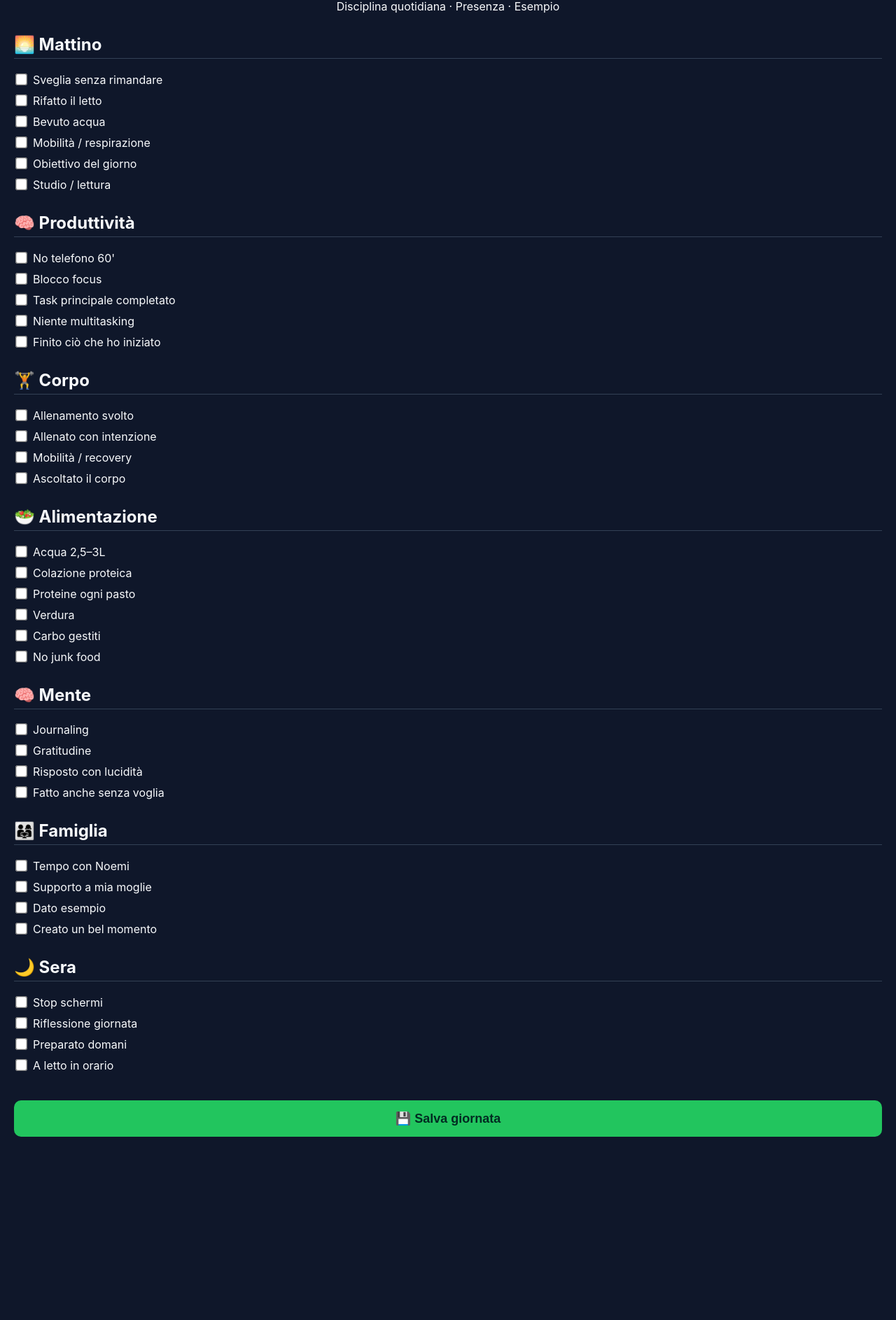
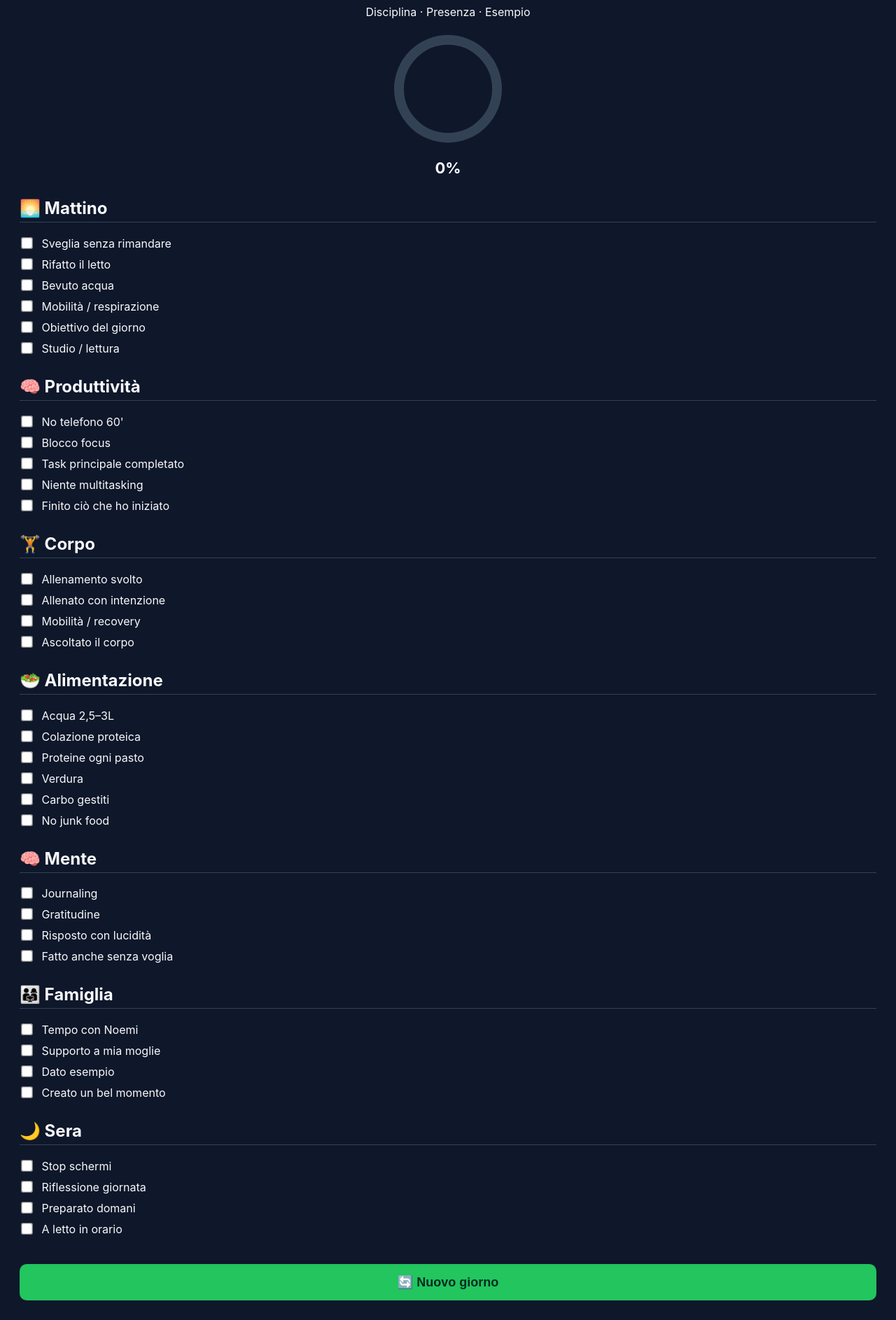
Before and after one commit to Gabrielefrezza/superuomo, a plain HTML site: page index.html in a window 1280 px wide. Shown: the part 103-1990 px from the top of the page at 70% size. Before the commit the page ends 1748 px from the top, so only its background shows below. Drawn offline with Linux system fonts and the light colour scheme.

Commit message:
Update index.html

```diff
--- a/index.html
+++ b/index.html
@@ -1,100 +1,178 @@
 <!DOCTYPE html>
 <html lang="it">
 <head>
-  <meta charset="UTF-8" />
-  <meta name="viewport" content="width=device-width, initial-scale=1.0"/>
+<meta charset="UTF-8">
+<meta name="viewport" content="width=device-width, initial-scale=1.0">
 <title>Super Uomo / Super Papà</title>
+
 <style>
 body {
   font-family: -apple-system, BlinkMacSystemFont, sans-serif;
-      background: #0f172a;
-      color: #f8fafc;
-      margin: 0;
-      padding: 20px;
+  background:#0f172a;
+  color:#f8fafc;
+  padding:20px;
 }
-    h1 {
-      text-align: center;
-    }
+h1 { text-align:center; }
 h2 {
-      margin-top: 30px;
-      border-bottom: 1px solid #334155;
-      padding-bottom: 5px;
+  margin-top:30px;
+  border-bottom:1px solid #334155;
+  padding-bottom:5px;
 }
 label {
-      display: block;
-      margin: 10px 0;
-      font-size: 16px;
+  display:block;
+  margin:10px 0;
 }
 input[type="checkbox"] {
-      transform: scale(1.3);
-      margin-right: 10px;
+  transform:scale(1.3);
+  margin-right:10px;
 }
+
+/* GRAFICO */
+.progress-container {
+  display:flex;
+  justify-content:center;
+  margin:20px 0;
+}
+svg {
+  width:160px;
+  height:160px;
+}
+circle {
+  fill:none;
+  stroke-width:14;
+}
+.bg {
+  stroke:#334155;
+}
+.progress {
+  stroke:#22c55e;
+  stroke-linecap:round;
+  transform:rotate(-90deg);
+  transform-origin:50% 50%;
+  stroke-dasharray:440;
+  stroke-dashoffset:440;
+  transition:stroke-dashoffset 0.5s;
+}
+.percent {
+  text-align:center;
+  font-size:22px;
+  font-weight:bold;
+}
+
 button {
-      margin-top: 30px;
-      width: 100%;
-      padding: 15px;
-      font-size: 18px;
-      background: #22c55e;
-      border: none;
-      border-radius: 10px;
-      color: #022c22;
-      font-weight: bold;
+  width:100%;
+  padding:15px;
+  font-size:18px;
+  background:#22c55e;
+  border:none;
+  border-radius:10px;
+  color:#022c22;
+  font-weight:bold;
+  margin-top:30px;
 }
 </style>
 </head>
+
 <body>
 
 <h1>🦍 Super Uomo / Super Papà</h1>
-<p style="text-align:center;">Disciplina quotidiana · Presenza · Esempio</p>
+<p style="text-align:center;">Disciplina · Presenza · Esempio</p>
+
+<div class="progress-container">
+<svg>
+  <circle class="bg" cx="80" cy="80" r="70"></circle>
+  <circle class="progress" cx="80" cy="80" r="70"></circle>
+</svg>
+</div>
+
+<div class="percent" id="percent">0%</div>
 
 <h2>🌅 Mattino</h2>
-<label><input type="checkbox">Sveglia senza rimandare</label>
-<label><input type="checkbox">Rifatto il letto</label>
-<label><input type="checkbox">Bevuto acqua</label>
-<label><input type="checkbox">Mobilità / respirazione</label>
-<label><input type="checkbox">Obiettivo del giorno</label>
-<label><input type="checkbox">Studio / lettura</label>
+<label><input type="checkbox"> Sveglia senza rimandare</label>
+<label><input type="checkbox"> Rifatto il letto</label>
+<label><input type="checkbox"> Bevuto acqua</label>
+<label><input type="checkbox"> Mobilità / respirazione</label>
+<label><input type="checkbox"> Obiettivo del giorno</label>
+<label><input type="checkbox"> Studio / lettura</label>
 
 <h2>🧠 Produttività</h2>
-<label><input type="checkbox">No telefono 60'</label>
-<label><input type="checkbox">Blocco focus</label>
-<label><input type="checkbox">Task principale completato</label>
-<label><input type="checkbox">Niente multitasking</label>
-<label><input type="checkbox">Finito ciò che ho iniziato</label>
+<label><input type="checkbox"> No telefono 60'</label>
+<label><input type="checkbox"> Blocco focus</label>
+<label><input type="checkbox"> Task principale completato</label>
+<label><input type="checkbox"> Niente multitasking</label>
+<label><input type="checkbox"> Finito ciò che ho iniziato</label>
 
 <h2>🏋️ Corpo</h2>
-<label><input type="checkbox">Allenamento svolto</label>
-<label><input type="checkbox">Allenato con intenzione</label>
-<label><input type="checkbox">Mobilità / recovery</label>
-<label><input type="checkbox">Ascoltato il corpo</label>
+<label><input type="checkbox"> Allenamento svolto</label>
+<label><input type="checkbox"> Allenato con intenzione</label>
+<label><input type="checkbox"> Mobilità / recovery</label>
+<label><input type="checkbox"> Ascoltato il corpo</label>
 
 <h2>🥗 Alimentazione</h2>
-<label><input type="checkbox">Acqua 2,5–3L</label>
-<label><input type="checkbox">Colazione proteica</label>
-<label><input type="checkbox">Proteine ogni pasto</label>
-<label><input type="checkbox">Verdura</label>
-<label><input type="checkbox">Carbo gestiti</label>
-<label><input type="checkbox">No junk food</label>
+<label><input type="checkbox"> Acqua 2,5–3L</label>
+<label><input type="checkbox"> Colazione proteica</label>
+<label><input type="checkbox"> Proteine ogni pasto</label>
+<label><input type="checkbox"> Verdura</label>
+<label><input type="checkbox"> Carbo gestiti</label>
+<label><input type="checkbox"> No junk food</label>
 
 <h2>🧠 Mente</h2>
-<label><input type="checkbox">Journaling</label>
-<label><input type="checkbox">Gratitudine</label>
-<label><input type="checkbox">Risposto con lucidità</label>
-<label><input type="checkbox">Fatto anche senza voglia</label>
+<label><input type="checkbox"> Journaling</label>
+<label><input type="checkbox"> Gratitudine</label>
+<label><input type="checkbox"> Risposto con lucidità</label>
+<label><input type="checkbox"> Fatto anche senza voglia</label>
 
 <h2>👨‍👩‍👧 Famiglia</h2>
-<label><input type="checkbox">Tempo con Noemi</label>
-<label><input type="checkbox">Supporto a mia moglie</label>
-<label><input type="checkbox">Dato esempio</label>
-<label><input type="checkbox">Creato un bel momento</label>
+<label><input type="checkbox"> Tempo con Noemi</label>
+<label><input type="checkbox"> Supporto a mia moglie</label>
+<label><input type="checkbox"> Dato esempio</label>
+<label><input type="checkbox"> Creato un bel momento</label>
 
 <h2>🌙 Sera</h2>
-<label><input type="checkbox">Stop schermi</label>
-<label><input type="checkbox">Riflessione giornata</label>
-<label><input type="checkbox">Preparato domani</label>
-<label><input type="checkbox">A letto in orario</label>
+<label><input type="checkbox"> Stop schermi</label>
+<label><input type="checkbox"> Riflessione giornata</label>
+<label><input type="checkbox"> Preparato domani</label>
+<label><input type="checkbox"> A letto in orario</label>
 
-<button onclick="alert('Giornata completata 💪')">💾 Salva giornata</button>
+<button onclick="resetDay()">🔄 Nuovo giorno</button>
+
+<script>
+const checkboxes = document.querySelectorAll("input[type='checkbox']");
+const progress = document.querySelector(".progress");
+const percentEl = document.getElementById("percent");
+const total = checkboxes.length;
+const circumference = 440;
+const today = new Date().toISOString().slice(0,10);
+
+function updateProgress(){
+  let done = 0;
+  checkboxes.forEach((cb,i)=>{
+    if(cb.checked) done++;
+    localStorage.setItem(today+"_"+i, cb.checked);
+  });
+
+  let percent = Math.round((done / total) * 100);
+  let offset = circumference - (percent / 100) * circumference;
+
+  progress.style.strokeDashoffset = offset;
+  percentEl.textContent = percent + "%";
+}
+
+checkboxes.forEach((cb,i)=>{
+  cb.checked = localStorage.getItem(today+"_"+i) === "true";
+  cb.addEventListener("change", updateProgress);
+});
+
+function resetDay(){
+  checkboxes.forEach((cb,i)=>{
+    cb.checked=false;
+    localStorage.removeItem(today+"_"+i);
+  });
+  updateProgress();
+}
+
+updateProgress();
+</script>
 
 </body>
 </html>
```
Lines whose indentation alone changed are shown as unchanged.
